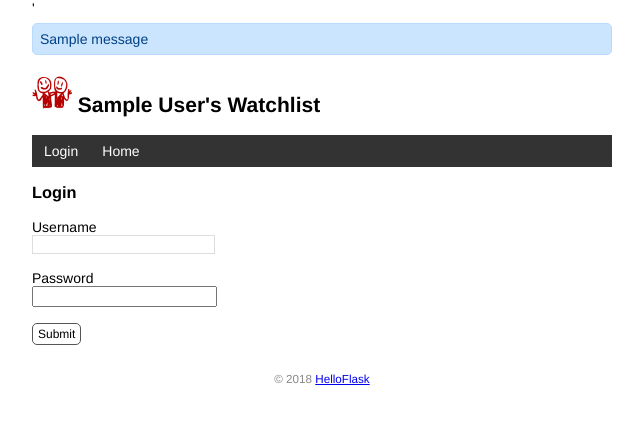
After one commit to TigerWzWings/flask_demo, a Flask app: page /login in a window 1280 px wide. The commit adds this page. Shown: the top 424 px of the page, without its empty margins (318-961 px from the left). Run offline with Flask 3, Linux system fonts and the light colour scheme; tables that the repository leaves empty hold one stand-in row (values such as "Sample post"); one stand-in notice (Sample message) is shown.

Commit message:
User authentication with Flask-login

```diff
--- a/app.py
+++ b/app.py
@@ -1,6 +1,8 @@
-from flask import Flask
+from flask import Flask, request, url_for, redirect, flash
 from flask import render_template
 from flask_sqlalchemy import SQLAlchemy
+from werkzeug.security import generate_password_hash, check_password_hash
+from flask_login import LoginManager, UserMixin, login_user, logout_user, login_required, current_user
 import os
 import sys
 import click
@@ -16,6 +18,9 @@ app = Flask(__name__)
 app.config['SQLALCHEMY_DATABASE_URI'] = prefix + os.path.join(app.root_path, 'data.db')
 app.config['SQLALCHEMY_TRACK_MODIFICATIONS'] = False
 db = SQLAlchemy(app)
+app.config['SECRET_KEY'] = 'dev'
+login_manager = LoginManager(app)
+login_manager.login_view = 'login'
 
 @app.cli.command()
 @click.option('--drop', is_flag=True, help='Create after drop.')
@@ -29,6 +34,32 @@ def initdb(drop):
 @app.route('/hello')
 def hello_world():
     return 'My first demo to learn Flask.Hello_wolrd!'
+
+@app.cli.command()
+@click.option('--username', prompt=True, help='The username for login')
+@click.option('--password', prompt=True, hide_input=True, confirmation_prompt=True, help='The password to login')
+def admin(username, password):
+    """create a user"""
+    db.create_all()
+
+    user = User.query.first()
+    if user is not None:
+        click.echo('Updating user...')
+        user.username = username
+        user.set_password(password)
+    else:
+        click.echo('Creating a user...')
+        user = User(username=username, name='Admin')
+        user.set_password(password)
+        db.session.add(user)
+    db.session.commit()
+    click.echo('Done! ')
+
+@login_manager.user_loader
+def load_user(user_id):   # 需要创建一个【用户回调函数】， 接受用户ID作为参数，以作为主键查询对应的用户
+    user = User.query.get(int(user_id))
+    return user
+
 
 @app.cli.command()
 def forge():
@@ -55,17 +86,129 @@ def forge():
     db.session.commit()
     click.echo('Done.')
 
-@app.route('/')
-def index():
-    user = User.query.first()
-    movies = Movie.query.all()
-    return render_template('index.html', user=user, movies=movies)
-
-class User(db.Model):
+class User(db.Model, UserMixin):
     id = db.Column(db.Integer, primary_key=True)  # 主键
     name = db.Column(db.String(20))
+    username = db.Column(db.String(20))
+    password_hash = db.Column(db.String(128))
+
+    def set_password(self, password):
+        self.password_hash = generate_password_hash(password)
+
+    def validate_password(self, password):
+        return check_password_hash(self.password_hash, password)
 
 class Movie(db.Model):
     id = db.Column(db.Integer, primary_key=True)  # 主键
     title = db.Column(db.String(60))
     year = db.Column(db.String(4))
+
+@app.route('/login', methods=['GET', 'POST'])
+def login():
+    if request.method == 'POST':
+        username = request.form['username']
+        password = request.form['password']
+
+        if not username or not password:
+            flash('Invalid Input')
+            return redirect(url_for('Login'))
+
+        user = User.query.first()
+        if username == user.username and user.validate_password(password):
+            login_user(user)  # 登入用户
+            flash('Login success.')
+            return redirect(url_for('index'))  # 重定向到主页
+
+        flash('Invalid username or password.')  # 如果验证失败，显示错误消息
+        return redirect(url_for('login'))  # 重定向回登录页面
+    return render_template('login.html')
+
+@app.route('/logout')
+@login_required    # 用于视图保护
+def logout():
+    logout_user()   # 登出用户
+    flash('Bye Bye.')
+    return redirect(url_for('index'))
+
+@app.route('/settings', methods=['GET', 'POST'])
+@login_required
+def settings():
+    if request.method == 'POST':
+        name = request.form['name']
+
+        if not name or len(name) > 20:
+            flash('Invalid input.')
+            return redirect(url_for('settings'))
+
+        current_user.name = name
+        # current_user 会返回当前登录用户的数据库记录对象
+        # 等同于下面的用法
+        # user = User.query.first()
+        # user.name = name
+        db.session.commit()
+        flash('Settings updated.')
+        return redirect(url_for('index'))
+
+    return render_template('settings.html')
+
+
+
+@app.route('/', methods=['GET', 'POST'])
+def index():
+    if request.method == 'POST':  # 判断是否是 POST 请求
+        if not current_user.is_authenticated:   # 登录验证
+            return redirect(url_for('index'))
+            # 获取表单数据
+        title = request.form.get('title')  # 传入表单对应输入字段的 name 值
+        year = request.form.get('year')
+        # 验证数据
+        if not title or not year or len(year) > 4 or len(title) > 60:
+            flash('Invalid input.')  # 显示错误提示
+            return redirect(url_for('index'))  # 重定向回主页
+        # 保存表单数据到数据库
+        movie = Movie(title=title, year=year)  # 创建记录
+        db.session.add(movie)  # 添加到数据库会话
+        db.session.commit()  # 提交数据库会话
+        flash('Item created.')  # 显示成功创建的提示
+        return redirect(url_for('index'))  # 重定向回主页
+
+    movies = Movie.query.all()
+    return render_template('index.html', movies=movies)
+
+@app.route('/movie/edit/<int:movie_id>', methods=['GET', 'POST'])
+@login_required
+def edit(movie_id):
+    movie = Movie.query.get_or_404(movie_id)
+    if request.method == 'POST':
+        title = request.form['title']
+        year = request.form['year']
+        if not title or not year or len(year)>4 or len(title)>=60:
+            flash('Invalid input.')
+            return redirect(url_for('edit', movie_id=movie_id))
+
+        movie.title = title
+        movie.year = year
+        db.session.commit()
+        flash('Item Update')
+        return redirect(url_for('index'))
+    return render_template('edit.html', movie=movie)
+
+@app.route('/movie/delete/<int:movie_id>', methods=['POST'])
+@login_required
+def delete(movie_id):
+    movie = Movie.query.get_or_404(movie_id)
+    db.session.delete(movie)
+    db.session.commit()
+    flash('Item deleted.')
+    return redirect(url_for('index'))
+
+@app.context_processor
+def inject_user():
+    user = User.query.first()
+    return dict(user=user)
+
+@app.errorhandler(404)
+def page_not_found(e):
+    user = User.query.first()
+    #return render_template('404.html', user=user), 404
+    return render_template('404.html'), 404
--- a/static/style.css
+++ b/static/style.css
@@ -46,3 +46,85 @@ footer {
     margin: 0 auto;
     height: 100px;
 }
+
+nav ul {
+    list-style-type: none;
+    margin: 0;
+    padding: 0;
+    overflow: hidden;
+    background-color: #333;
+}
+
+nav li {
+    float: left;
+}
+
+nav li a {
+    display: block;
+    color: white;
+    text-align: center;
+    padding: 8px 12px;
+    text-decoration: none;
+}
+
+nav li a:hover {
+    background-color: #111;
+}
+
+.float-right {
+    float: right;
+}
+
+.imdb {
+    font-size: 12px;
+    font-weight: bold;
+    color: black;
+    text-decoration: none;
+    background: #F5C518;
+    border-radius: 5px;
+    padding: 3px 5px;
+}
+/* 覆盖某些浏览器对 input 元素定义的字体 */
+input[type=submit] {
+    font-family: inherit;
+}
+
+input[type=text] {
+    border: 1px solid #ddd;
+}
+
+input[name=year] {
+    width: 50px;
+}
+
+.btn {
+    font-size: 12px;
+    padding: 3px 5px;
+    text-decoration: none;
+    cursor: pointer;
+    background-color: white;
+    color: black;
+    border: 1px solid #555555;
+    border-radius: 5px;
+}
+
+.btn:hover {
+    text-decoration: none;
+    background-color: black;
+    color: white;
+    border: 1px solid black;
+}
+
+.alert {
+    position: relative;
+    padding: 7px;
+    margin: 7px 0;
+    border: 1px solid transparent;
+    color: #004085;
+    background-color: #cce5ff;
+    border-color: #b8daff;
+    border-radius: 5px;
+}
+.inline-form {
+    display: inline;
+}
--- /dev/null
+++ b/templates/base.html
@@ -0,0 +1,36 @@
+<!DOCTYPE html>
+<html lang="en">
+<head>
+    {% block head %}
+    <meta charset="utf-8">
+    <meta name="viewport" content="width=device-width, initial-scale=1.0">
+    <title>{{ user.name }}'s Watchlist</title>
+    <link rel="icon" href="{{ url_for('static', filename='icon1.ico') }}">
+    <link rel="stylesheet" href="{{ url_for('static', filename='style.css') }}" type="text/css">
+    {% endblock %}
+</head>
+<body>
+    {% for message in get_flashed_messages() %}'
+        <div class="alert">{{message}} </div>
+    {% endfor %}
+    <h2>
+        <img alt="Avatar" class="avatar" src="{{ url_for('static', filename='icon1.png') }}">
+        {{ user.name }}'s Watchlist
+    </h2>
+    <nav>
+        <ul>
+            {% if current_user.is_authenticated %}
+                <li><a href="{{ url_for('settings') }}">Settings</a></li>
+                <li><a href="{{ url_for('logout') }}">Logout</a></li>
+            {% else %}
+                <li><a href="{{ url_for('login') }}">Login</a></li>
+            {% endif %}
+            <li><a href="{{ url_for('index') }}">Home</a></li>
+        </ul>
+    </nav>
+    {% block content %}{% endblock %}
+    <footer>
+        <small>&copy; 2018 <a href="http://helloflask.com/book/3">HelloFlask</a></small>
+    </footer>
+</body>
+</html>
--- /dev/null
+++ b/templates/login.html
@@ -0,0 +1,13 @@
+{% extends 'base.html' %}
+
+{% block content %}
+<h3>Login</h3>
+<form method="post">
+    Username<br>
+    <input type="text" name="username" required><br><br>
+    Password<br>
+    <!-- 密码输入框的 type 属性使用 password，会将输入值显示为圆点 -->
+    <input type="password" name="password" required><br><br>
+    <input class="btn" type="submit" name="submit" value="Submit">
+</form>
+{% endblock %}
```
Also changed, not shown: templates/404.html (added, +12 -0 lines), templates/edit.html (added, +12 -0 lines), templates/index.html (+30 -26 lines), templates/index_0.html (added, +28 -0 lines), templates/settings.html (added, +9 -0 lines), static/camera.gif (added).
